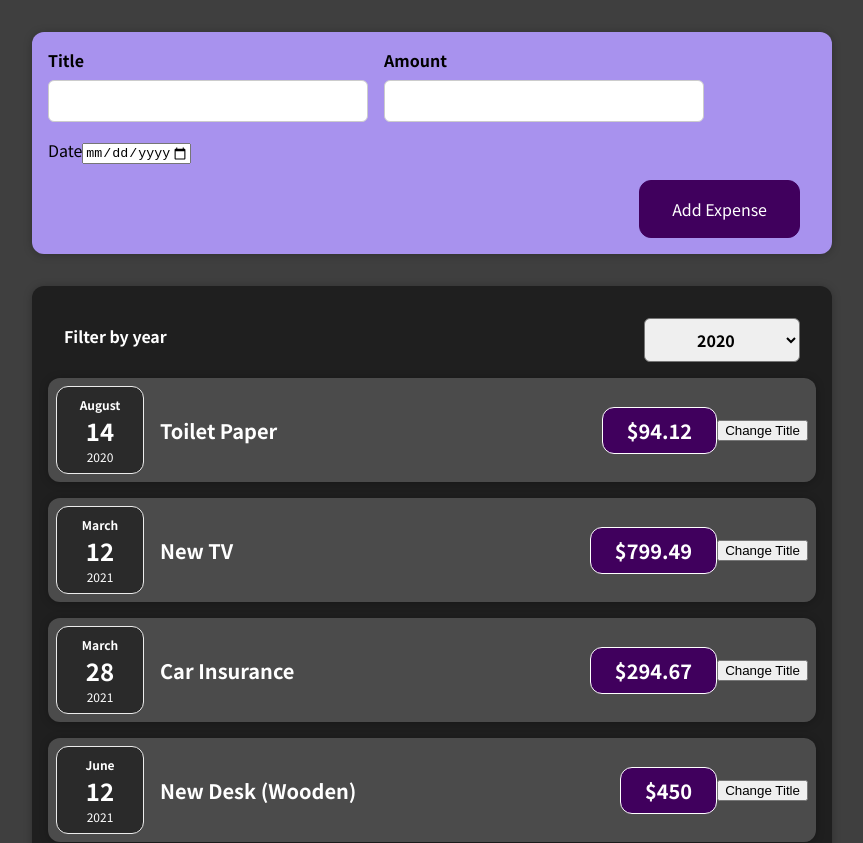
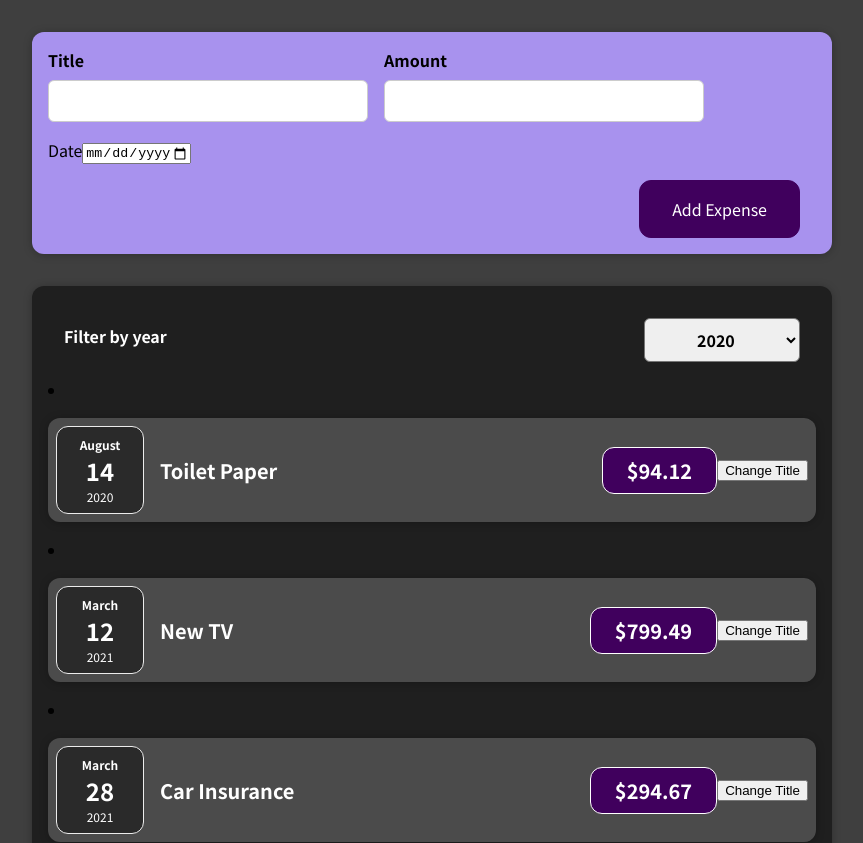
Before and after one commit to rmsteja1/expense_management_application, a React (Create React App) app: page / in a window 1280 px wide. Shown: the top 843 px of the page, without its empty margins (208-1071 px from the left). Built offline with nearby package versions, Linux system fonts and the light colour scheme.

Commit message:
Removed hook for expenseTitle

```diff
--- a/src/component/ExpenseItem/ExpenseItem.js
+++ b/src/component/ExpenseItem/ExpenseItem.js
@@ -9,8 +9,9 @@ function ExpenseItem(props) {
   // const clickHandler = () => {
   //   setTitle("Updated");
   // };
-  console.log(props.date);
+
   return (
+    <li>
       <CardFormat className="expense-item">
         <div>
           <ExpenseDate date={props.date} />
@@ -20,8 +21,8 @@ function ExpenseItem(props) {
           <div className="expense-item__price">${props.amount}</div>
         </div>
         <button>Change Title</button>
-      {/* <button onClick={clickHandler}>Change Title</button> */}
       </CardFormat>
+    </li>
   );
 }
 
```
Lines whose indentation alone changed are shown as unchanged.
